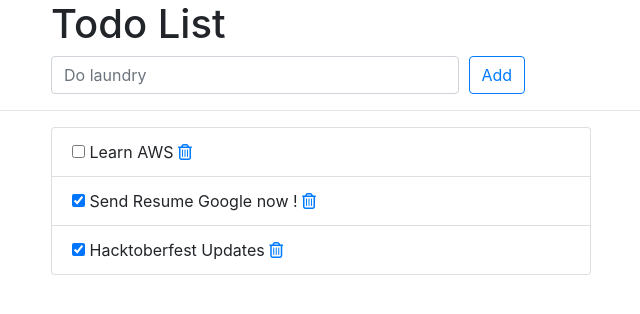
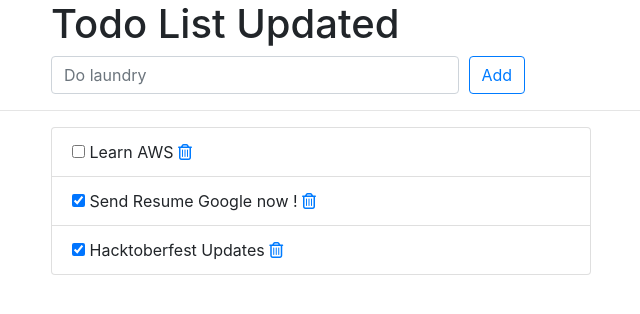
Before and after one commit to RishiKandi/ToDo-List-Django, a Django app: page /todos/ in a window 1280 px wide. Shown: the top 314 px of the page, without its empty margins (224-864 px from the left). Run offline with Django 3.2, Linux system fonts and the light colour scheme; data comes from the database, SQL or seed files in the repository; some libraries are stand-ins or nearby versions.

Commit message:
Update index.html

```diff
--- a/todos/templates/todos/index.html
+++ b/todos/templates/todos/index.html
@@ -12,7 +12,7 @@
     <div class="offset-md-2 col-lg-9">
       <div class="page-header">
         <h1>
-          Todo List
+          Todo List Updated
         </h1>
       </div>
     </div>
```
